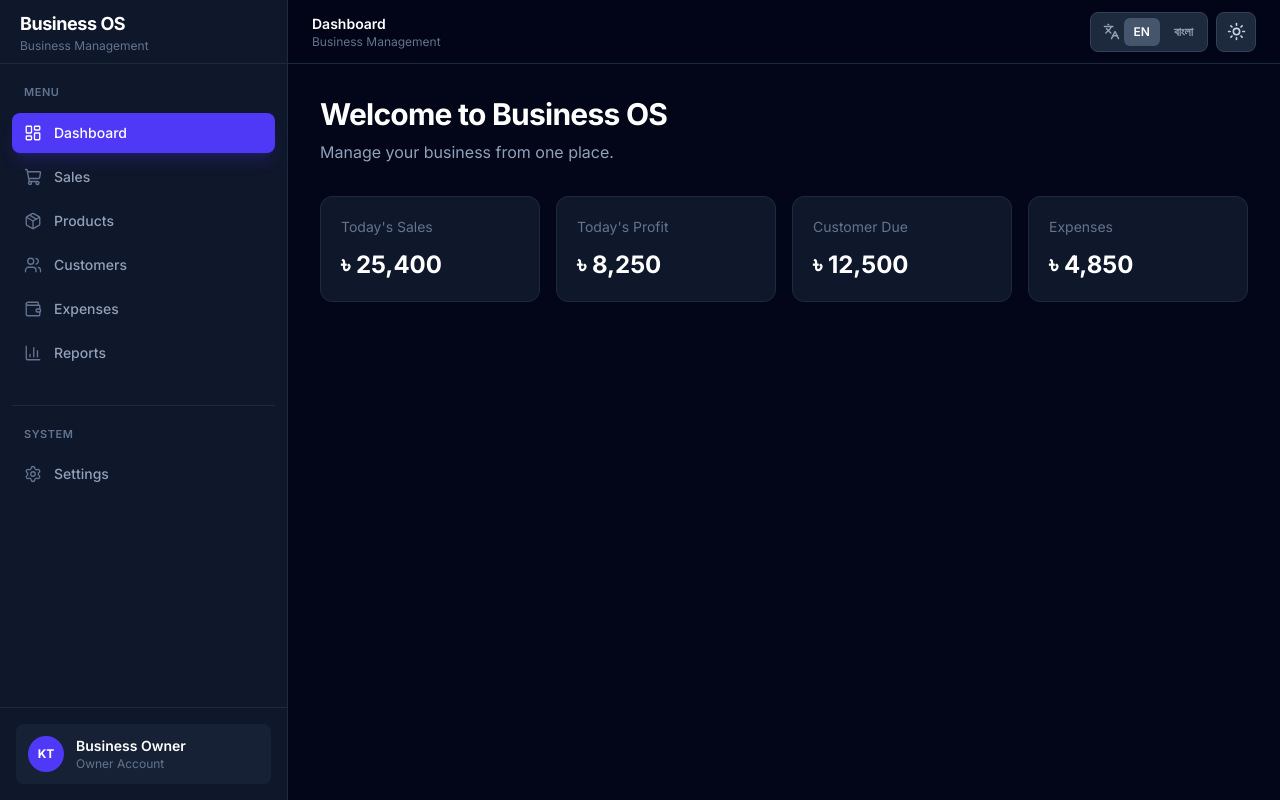
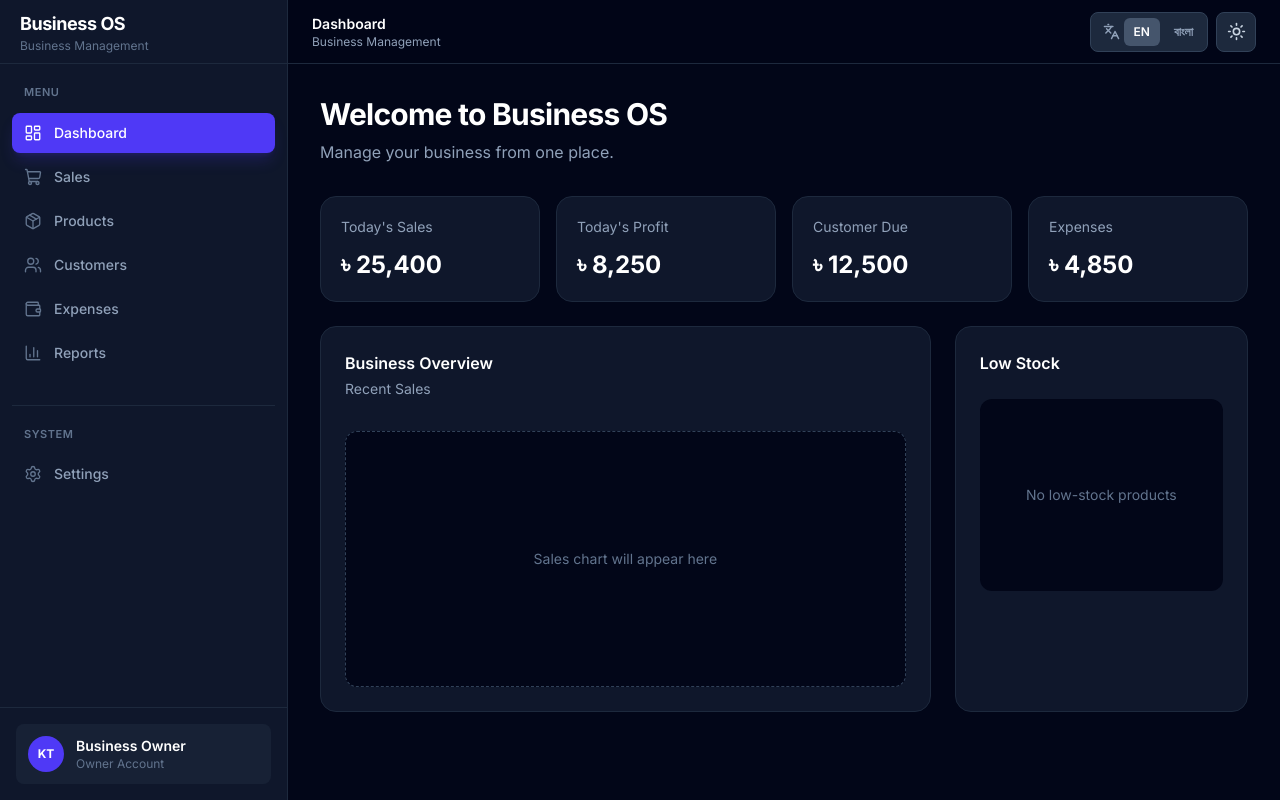
Before and after one commit to Kaiser-Tanveer/Business-OS-Client, a React (Vite) app: page / in a window 1280 px wide. Built offline with nearby package versions, Linux system fonts and the light colour scheme.

Commit message:
dark mood added to the whole interface

```diff
--- a/src/App.tsx
+++ b/src/App.tsx
@@ -1,10 +1,10 @@
 import "./App.css";
 
-import DashboardLayout from "./assets/components/dashboard/dashboardLayout";
+import DashboardLayout from "./assets/components/dashboard/DashboardLayout";
 
 function App() {
   return (
-    <div className="min-h-dvh bg-slate-50 text-slate-900 transition-colors duration-200 dark:bg-slate-950 dark:text-slate-100">
+    <div className="min-h-dvh bg-slate-50 text-slate-900 transition-colors duration-300 dark:bg-slate-950 dark:text-slate-100">
       <DashboardLayout />
     </div>
   );
--- a/src/assets/components/dashboard/DashboardLayout.tsx
+++ b/src/assets/components/dashboard/DashboardLayout.tsx
@@ -14,18 +14,15 @@ const DashboardLayout = () => {
   return (
     <div
       className="
-        min-h-dvh
+        flex min-h-dvh w-full
         bg-slate-50
         text-slate-900
-        transition-colors
-        duration-200
+        transition-colors duration-300
         dark:bg-slate-950
         dark:text-slate-100
       "
     >
-      <div className="flex min-h-dvh w-full">
-
-        {/* Mobile Overlay */}
+      {/* Mobile overlay */}
       {isSidebarOpen && (
         <button
           type="button"
@@ -33,8 +30,8 @@ const DashboardLayout = () => {
           onClick={() => setIsSidebarOpen(false)}
           className="
             fixed inset-0 z-40
-              bg-black/40
-              backdrop-blur-[2px]
+            bg-slate-900/30
+            backdrop-blur-sm
             dark:bg-black/60
             lg:hidden
           "
@@ -47,9 +44,7 @@ const DashboardLayout = () => {
           fixed inset-y-0 left-0 z-50
           w-72
           transform
-            transition-transform
-            duration-300
-            ease-in-out
+          transition-transform duration-300
 
           lg:static
           lg:translate-x-0
@@ -66,8 +61,8 @@ const DashboardLayout = () => {
         />
       </aside>
 
-        {/* Main */}
-        <main className="flex min-w-0 flex-1 flex-col">
+      {/* Application */}
+      <div className="flex min-w-0 flex-1 flex-col">
 
         {/* Header */}
         <header
@@ -79,9 +74,8 @@ const DashboardLayout = () => {
             border-slate-200
             bg-white/95
             px-4
-              backdrop-blur
-              transition-colors
-              duration-200
+            backdrop-blur-md
+            transition-colors duration-300
 
             dark:border-slate-800
             dark:bg-slate-950/95
@@ -93,11 +87,13 @@ const DashboardLayout = () => {
           <button
             type="button"
             onClick={() => setIsSidebarOpen(true)}
-              aria-label="Open menu"
             className="
-                mr-3 rounded-lg p-2
+              mr-3
+              rounded-lg
+              p-2
               text-slate-500
               transition-colors
+
               hover:bg-slate-100
               hover:text-slate-900
 
@@ -111,11 +107,12 @@ const DashboardLayout = () => {
             <Menu size={22} />
           </button>
 
-            {/* Header title */}
-            <div className="hidden sm:block">
+          {/* Page title */}
+          <div>
             <h1
               className="
-                  text-sm font-semibold
+                text-sm
+                font-semibold
                 text-slate-900
                 dark:text-white
               "
@@ -125,40 +122,39 @@ const DashboardLayout = () => {
 
             <p
               className="
+                hidden
                 text-xs
                 text-slate-500
-                  dark:text-slate-500
+                dark:text-slate-400
+                sm:block
               "
             >
               {t("header.businessManagement")}
             </p>
           </div>
 
-            {/* Header Controls */}
+          {/* Controls */}
           <div className="ml-auto flex items-center gap-2">
             <LanguageSwitcher />
             <ThemeToggle />
           </div>
         </header>
 
-          {/* Content */}
-          <section
+        {/* Main interface */}
+        <main
           className="
             flex-1
             bg-slate-50
-              p-4
-              transition-colors
-              duration-200
-
+            transition-colors duration-300
             dark:bg-slate-950
-
-              sm:p-6
-              lg:p-8
           "
         >
+          <div className="p-4 sm:p-6 lg:p-8">
+
             <div className="mx-auto max-w-7xl">
 
-              {/* Page Heading */}
+              {/* Welcome */}
+              <div className="mb-8">
                 <h2
                   className="
                     text-2xl
@@ -183,9 +179,10 @@ const DashboardLayout = () => {
                 >
                   {t("dashboard.description")}
                 </p>
+              </div>
 
-              {/* Dashboard Cards */}
-              <div className="mt-8 grid gap-4 sm:grid-cols-2 xl:grid-cols-4">
+              {/* Statistics */}
+              <div className="grid gap-4 sm:grid-cols-2 xl:grid-cols-4">
 
                 <DashboardCard
                   title={t("dashboard.todaySales")}
@@ -208,8 +205,134 @@ const DashboardLayout = () => {
                 />
 
               </div>
+
+              {/* Main dashboard area */}
+              <div className="mt-6 grid gap-6 lg:grid-cols-3">
+
+                {/* Sales overview */}
+                <section
+                  className="
+                    rounded-2xl
+                    border
+                    border-slate-200
+                    bg-white
+                    p-6
+                    shadow-sm
+                    transition-colors duration-300
+
+                    dark:border-slate-800
+                    dark:bg-slate-900
+                    dark:shadow-none
+
+                    lg:col-span-2
+                  "
+                >
+                  <div className="flex items-center justify-between">
+                    <div>
+                      <h3
+                        className="
+                          font-semibold
+                          text-slate-900
+                          dark:text-white
+                        "
+                      >
+                        {t("dashboard.overview")}
+                      </h3>
+
+                      <p
+                        className="
+                          mt-1
+                          text-sm
+                          text-slate-500
+                          dark:text-slate-400
+                        "
+                      >
+                        {t("dashboard.recentSales")}
+                      </p>
+                    </div>
+                  </div>
+
+                  <div
+                    className="
+                      mt-8
+                      flex h-64
+                      items-center
+                      justify-center
+                      rounded-xl
+                      border
+                      border-dashed
+                      border-slate-300
+                      bg-slate-50
+
+                      dark:border-slate-700
+                      dark:bg-slate-950
+                    "
+                  >
+                    <p
+                      className="
+                        text-sm
+                        text-slate-400
+                        dark:text-slate-500
+                      "
+                    >
+                      Sales chart will appear here
+                    </p>
                   </div>
                 </section>
+
+                {/* Low stock */}
+                <section
+                  className="
+                    rounded-2xl
+                    border
+                    border-slate-200
+                    bg-white
+                    p-6
+                    shadow-sm
+                    transition-colors duration-300
+
+                    dark:border-slate-800
+                    dark:bg-slate-900
+                    dark:shadow-none
+                  "
+                >
+                  <h3
+                    className="
+                      font-semibold
+                      text-slate-900
+                      dark:text-white
+                    "
+                  >
+                    {t("dashboard.lowStock")}
+                  </h3>
+
+                  <div
+                    className="
+                      mt-6
+                      flex h-48
+                      items-center
+                      justify-center
+                      rounded-xl
+                      bg-slate-50
+
+                      dark:bg-slate-950
+                    "
+                  >
+                    <p
+                      className="
+                        text-sm
+                        text-slate-400
+                        dark:text-slate-500
+                      "
+                    >
+                      No low-stock products
+                    </p>
+                  </div>
+                </section>
+
+              </div>
+            </div>
+          </div>
         </main>
       </div>
     </div>
@@ -228,14 +351,15 @@ const DashboardCard = ({
   return (
     <div
       className="
-        rounded-xl
+        rounded-2xl
         border
         border-slate-200
         bg-white
         p-5
         shadow-sm
+
         transition-all
-        duration-200
+        duration-300
 
         hover:border-slate-300
         hover:shadow-md
@@ -251,7 +375,7 @@ const DashboardCard = ({
         className="
           text-sm
           text-slate-500
-          dark:text-slate-500
+          dark:text-slate-400
         "
       >
         {title}
--- a/src/index.css
+++ b/src/index.css
@@ -16,17 +16,19 @@ body,
 }
 
 html {
-  background-color: #f8fafc;
-  transition: background-color 200ms ease;
+  background: #f8fafc;
+  transition: background-color 300ms ease;
 }
 
 html.dark {
-  background-color: #020617;
+  background: #020617;
 }
 
 body {
   min-width: 320px;
   min-height: 100vh;
+
+  background: transparent;
 
   font-family:
     "Inter",
@@ -36,7 +38,9 @@ body {
     "Segoe UI",
     sans-serif;
 
-  background-color: transparent;
+  transition:
+    background-color 300ms ease,
+    color 300ms ease;
 }
 
 html[lang="bn"] body {
```
Lines whose indentation alone changed are shown as unchanged.
